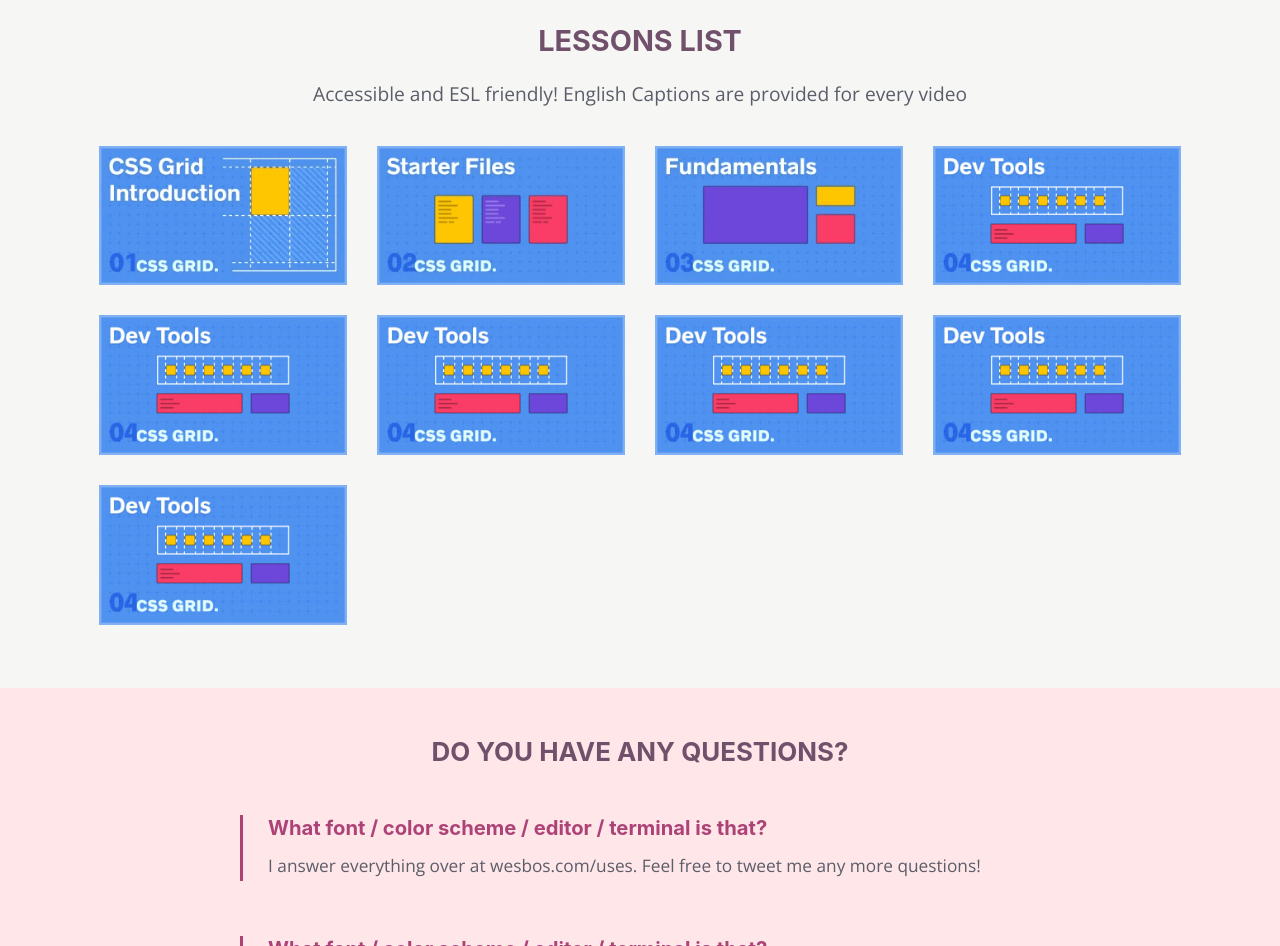
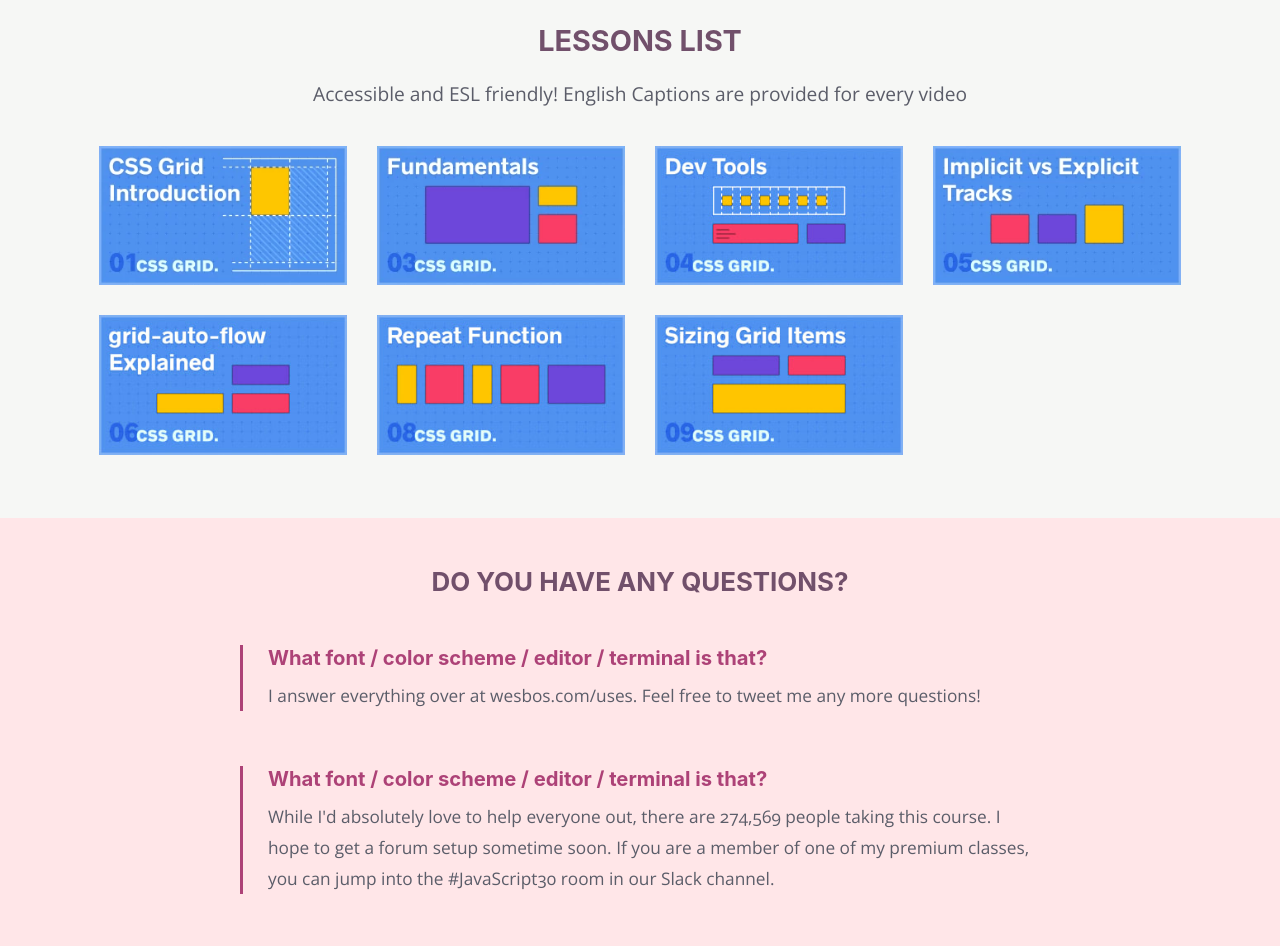
Before and after one commit to arbaouimehdi/dontrepeatyourcss, a Gatsby site: page / in a window 1280 px wide. Shown: the part 2600-3546 px from the top of the page. Built offline with nearby package versions, Linux system fonts and the light colour scheme; Gatsby itself is replaced by a stand-in of ours.

Commit message:
Manage Courses Images Files Differently

```diff
--- a/gatsby-config.js
+++ b/gatsby-config.js
@@ -9,8 +9,16 @@
 		{
 			resolve: `gatsby-source-filesystem`,
 			options: {
+				name: `course-thumbnails`,
+				path: `${__dirname}/src/images/course-thumbnails`,
+			},
+		},
+		{
+			resolve: `gatsby-source-filesystem`,
+			options: {
 				name: `images`,
 				path: `${__dirname}/src/images`,
+				ignore: [`course-thumbnail/**/*`],
 			},
 		},
 		`gatsby-transformer-sharp`,
--- /dev/null
+++ b/src/components/data.js
@@ -0,0 +1,42 @@
+export const payedCourse = [
+	{
+		title: "Why Sass and Not CSS",
+		lessons: [
+			{ imgName: "lesson1", alt: "Introduction" },
+			{
+				imgName: "lesson2",
+				alt: "What's Wrong with CSS?",
+			},
+			{
+				imgName: "lesson3",
+				alt:
+					"What are CSS Preprocessors, and why you should one of them?",
+			},
+			{
+				imgName: "lesson4",
+				alt:
+					"What is Sass, and Should I use Sass or SCSS syntax?",
+			},
+		],
+	},
+	{
+		title: "YepNop",
+		lessons: [
+			{ imgName: "lesson1", alt: "" },
+			{ imgName: "lesson1", alt: "" },
+			{ imgName: "lesson1", alt: "" },
+		],
+	},
+];
+
+export const freeCourse = [
+	{ imgName: "lesson1", alt: "" },
+	{ imgName: "lesson2", alt: "" },
+	{ imgName: "lesson3", alt: "" },
+	{ imgName: "lesson4", alt: "" },
+	{ imgName: "lesson5", alt: "" },
+	{ imgName: "lesson6", alt: "" },
+	{ imgName: "lesson7", alt: "" },
+	{ imgName: "lesson8", alt: "" },
+	{ imgName: "lesson9", alt: "" },
+];
--- a/src/components/sections/lessons-free.js
+++ b/src/components/sections/lessons-free.js
@@ -2,136 +2,49 @@
 import { useStaticQuery, graphql } from "gatsby";
 import Img from "gatsby-image";
 
+// Data
+import { freeCourse } from "../data";
+
 const LessonsFree = () => {
-	const pictures = useStaticQuery(graphql`
+	const freeCoursePictures = useStaticQuery(graphql`
 		query {
-			lesson1: file(
-				relativePath: {
-					eq: "course-thumbnails/lesson-1.png"
+			allFile(
+				filter: {
+					sourceInstanceName: {
+						eq: "course-thumbnails"
+					}
+					name: { regex: "/free-/i" }
 				}
 			) {
+				edges {
+					node {
 						childImageSharp {
-					fluid(maxWidth: 300) {
+							fluid(maxWidth: 150) {
 								...GatsbyImageSharpFluid_noBase64
 							}
 						}
-			}
-			lesson2: file(
-				relativePath: {
-					eq: "course-thumbnails/lesson-2.png"
-				}
-			) {
-				childImageSharp {
-					fluid(maxWidth: 300) {
-						...GatsbyImageSharpFluid_noBase64
-					}
-				}
-			}
-			lesson3: file(
-				relativePath: {
-					eq: "course-thumbnails/lesson-3.png"
-				}
-			) {
-				childImageSharp {
-					fluid(maxWidth: 300) {
-						...GatsbyImageSharpFluid_noBase64
-					}
-				}
-			}
-			lesson4: file(
-				relativePath: {
-					eq: "course-thumbnails/lesson-4.png"
-				}
-			) {
-				childImageSharp {
-					fluid(maxWidth: 300) {
-						...GatsbyImageSharpFluid_noBase64
-					}
-				}
-			}
-			lesson5: file(
-				relativePath: {
-					eq: "course-thumbnails/lesson-4.png"
-				}
-			) {
-				childImageSharp {
-					fluid(maxWidth: 300) {
-						...GatsbyImageSharpFluid_noBase64
-					}
-				}
-			}
-			lesson6: file(
-				relativePath: {
-					eq: "course-thumbnails/lesson-4.png"
-				}
-			) {
-				childImageSharp {
-					fluid(maxWidth: 300) {
-						...GatsbyImageSharpFluid_noBase64
-					}
-				}
-			}
-			lesson7: file(
-				relativePath: {
-					eq: "course-thumbnails/lesson-4.png"
-				}
-			) {
-				childImageSharp {
-					fluid(maxWidth: 300) {
-						...GatsbyImageSharpFluid_noBase64
-					}
-				}
-			}
-			lesson8: file(
-				relativePath: {
-					eq: "course-thumbnails/lesson-4.png"
-				}
-			) {
-				childImageSharp {
-					fluid(maxWidth: 300) {
-						...GatsbyImageSharpFluid_noBase64
-					}
-				}
-			}
-			lesson9: file(
-				relativePath: {
-					eq: "course-thumbnails/lesson-4.png"
-				}
-			) {
-				childImageSharp {
-					fluid(maxWidth: 300) {
-						...GatsbyImageSharpFluid_noBase64
 					}
 				}
 			}
 		}
 	`);
 
-	const lessonsThumbs = [
-		"lesson1",
-		"lesson2",
-		"lesson3",
-		"lesson4",
-		"lesson5",
-		"lesson6",
-		"lesson7",
-		"lesson8",
-		"lesson9",
-	];
-
 	return (
 		<div className="lesson__items">
-			{lessonsThumbs.map((thumb, index) => {
+			{freeCoursePictures.allFile.edges.map(
+				(thumb, index) => {
 					return (
 						<div className="lesson__item" key={index}>
+							{console.log(thumb.node)}
 							<Img
 								fluid={
-								pictures[thumb].childImageSharp.fluid
+									thumb.node.childImageSharp.fluid
 								}
 							/>
 						</div>
 					);
-			})}
+				},
+			)}
 		</div>
 	);
 };
--- a/src/components/sections/lessons-list.js
+++ b/src/components/sections/lessons-list.js
@@ -60,6 +60,7 @@
 					</p>
 				</div>
 				<LessonsFree />
+				{/* <LessonsPayed /> */}
 			</div>
 		</SectionStyled>
 	);
--- /dev/null
+++ b/src/components/sections/lessons-payed.js
@@ -0,0 +1,27 @@
+import React from "react";
+
+// Data
+import { payedCourse } from "../data";
+
+const LessonsPayed = () => {
+	return (
+		<div className="course">
+			{payedCourse.map((courseModule, index) => {
+				return (
+					<div className="course__module" key={index}>
+						<h3>{courseModule.title}</h3>
+						<div className="lesson__items">
+							{courseModule.lessons.map(lesson => (
+								<div className="lesson__item">
+									{lesson.imgName}
+								</div>
+							))}
+						</div>
+					</div>
+				);
+			})}
+		</div>
+	);
+};
+
+export default LessonsPayed;
```
Also changed, not shown: src/images/course-thumbnails/free-lesson-1.png (renamed from src/images/course-thumbnails/lesson-1.png), src/images/course-thumbnails/free-lesson-3.png (renamed from src/images/course-thumbnails/lesson-3.png), src/images/course-thumbnails/free-lesson-4.png (renamed from src/images/course-thumbnails/lesson-4.png), src/images/course-thumbnails/free-lesson-5.png (renamed from src/images/course-thumbnails/lesson-5.png), src/images/course-thumbnails/free-lesson-6.png (renamed from src/images/course-thumbnails/lesson-6.png), src/images/course-thumbnails/free-lesson-8.png (renamed from src/images/course-thumbnails/lesson-8.png), src/images/course-thumbnails/free-lesson-9.png (renamed from src/images/course-thumbnails/lesson-9.png). Lines whose indentation alone changed are shown as unchanged.
